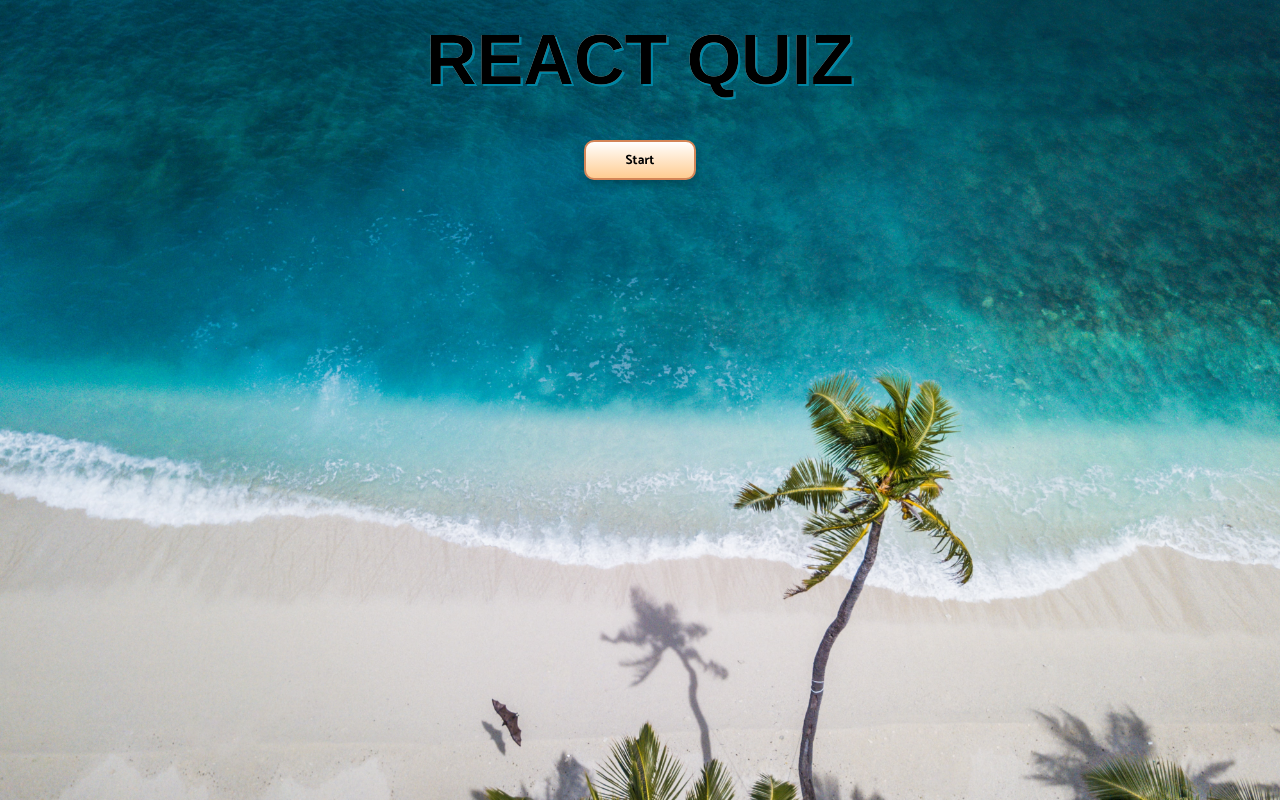
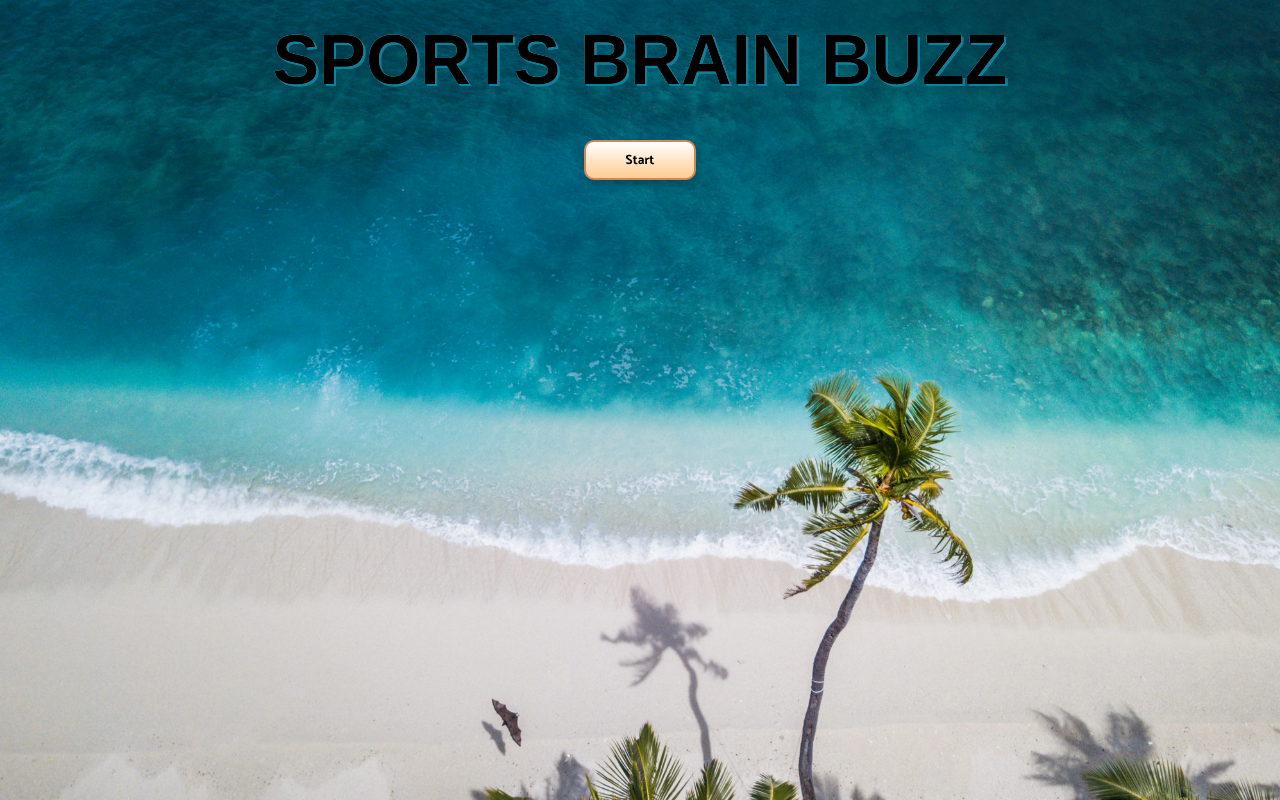
Before and after one commit to mapleDevJS/sports-brain-buzz, a React (Vite) app: page / in a window 1280 px wide. Built offline with nearby package versions, Linux system fonts and the light colour scheme; a web font is replaced by a local one.

Commit message:
feat: update quiz title to 'SPORTS BRAIN BUZZ'
Change the main quiz title in the App component to provide more specific branding.

```diff
--- a/src/components/App.tsx
+++ b/src/components/App.tsx
@@ -11,7 +11,7 @@ const App: React.FC = () => {
         <>
             <GlobalStyle />
             <Wrapper>
-                <h1>REACT QUIZ</h1>
+                <h1>SPORTS BRAIN BUZZ</h1>
                 {(state.gameOver || state.userAnswers.length === TOTAL_QUESTIONS) && (
                     <button className="start" onClick={startTrivia}>
                         Start
```
